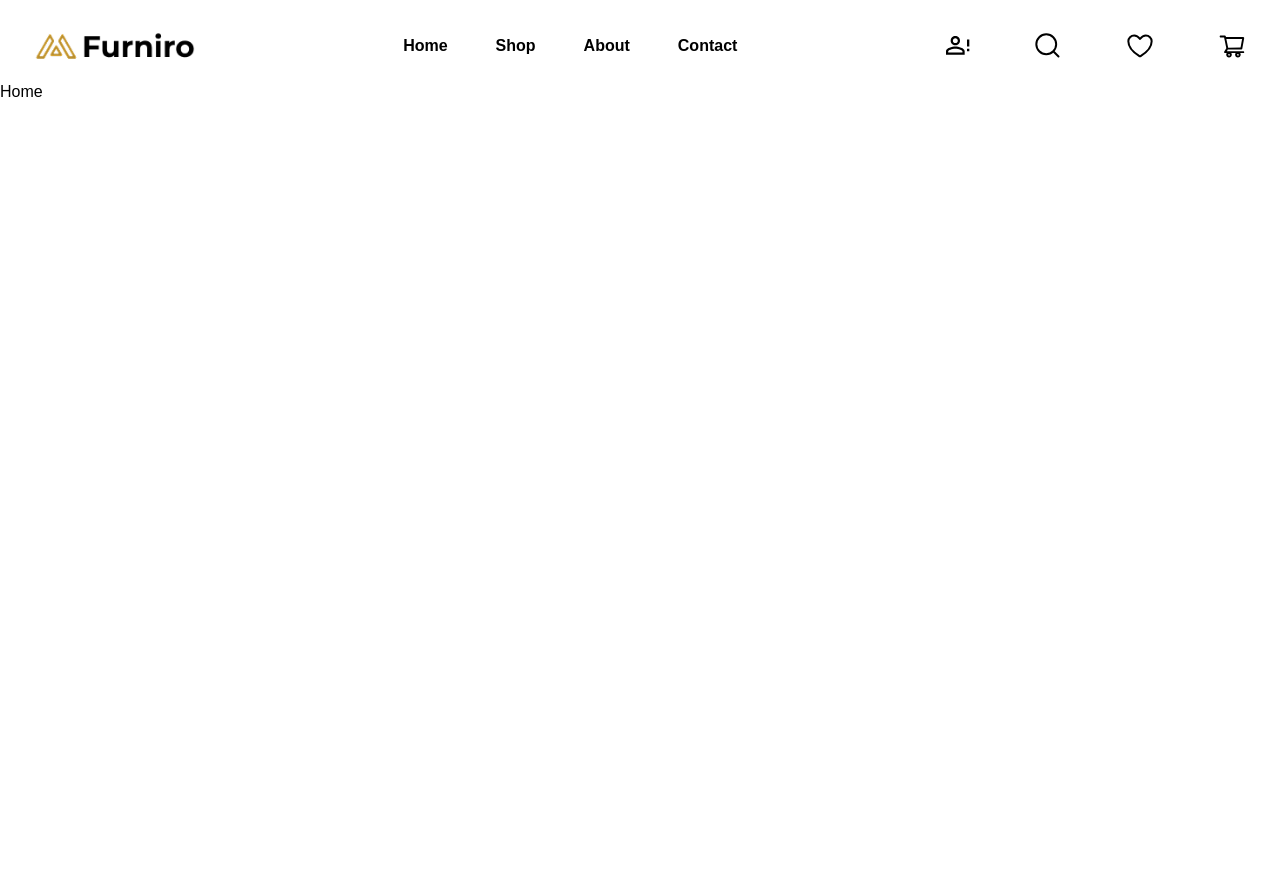
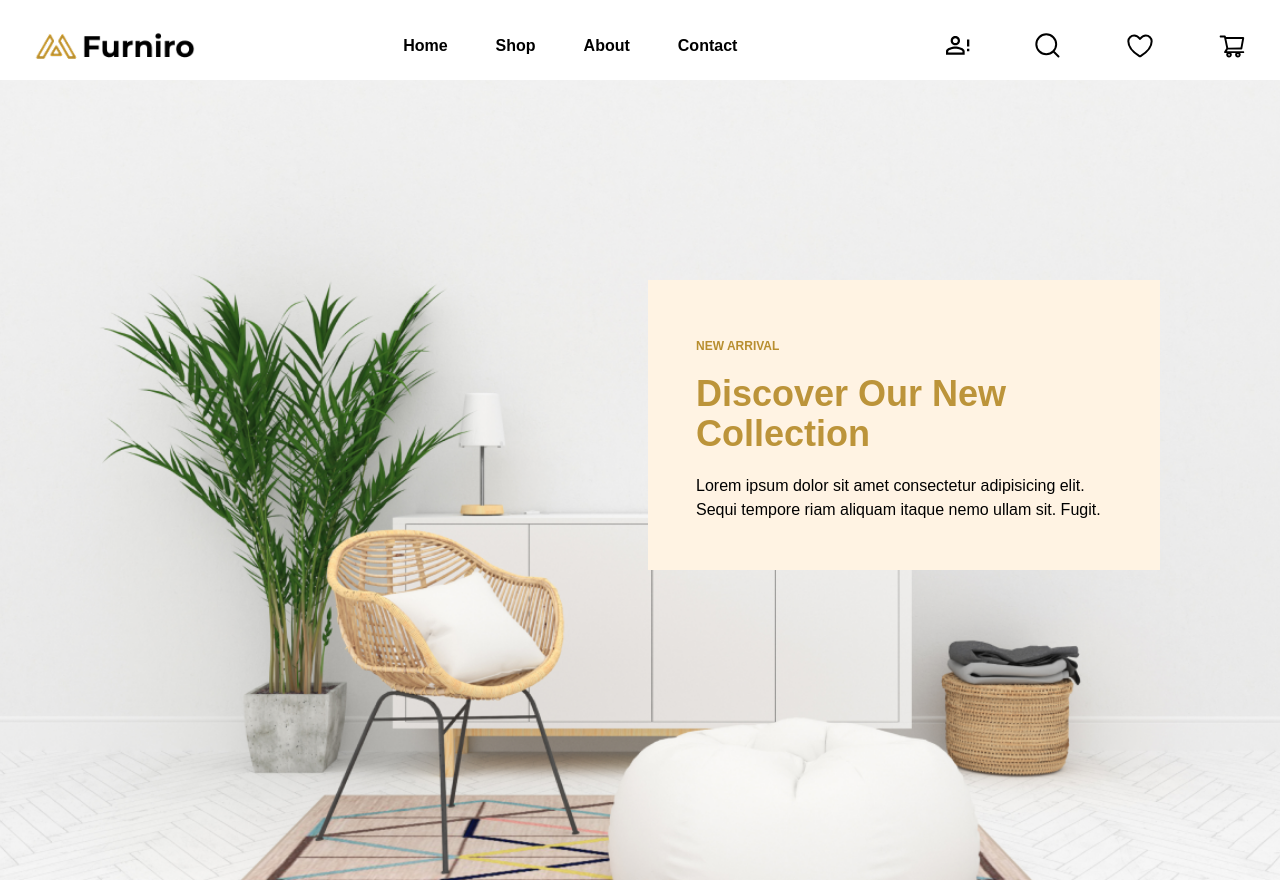
Before and after one commit to MrOLU24/INWOOD, a React (Vite) app: page / in a window 1280 px wide. Before the commit the page ends 800 px from the top, so only its background shows below. Built offline with nearby package versions, Linux system fonts and the light colour scheme.

Commit message:
home background added

```diff
--- a/src/sections/Home.jsx
+++ b/src/sections/Home.jsx
@@ -1,13 +1,25 @@
-import React from 'react';
+import React from "react";
 
 const Home = () => {
-    return (
-      <main>
-        <div>
-            <h1>Home</h1>
+  return (
+    <main className="relative w-full h-screen">
+      {/* Background Image */}
+      <img
+        src="./images/bg.png"
+        alt="Furniture"
+        className="w-full h-full object-cover"
+      />
+
+      {/* Overlay Text */}
+      <div className="absolute inset-0 flex flex-col justify-self-end my-78  md:m-30  text-white bg-opacity-50">
+        <div className="bg-[#FFF3E3] max-w-lg w-full p-2 md:p-12 mt-20">
+        <p className="text-[#B88e2f] text-xs pt-2.5 font-bold uppercase mb-5">New Arrival</p>
+        <h1 className="text-[#BC943A] text-3xl md:text-4xl font-extrabold">Discover Our New Collection</h1>
+        <p className="text-black mt-5">Lorem ipsum dolor sit amet consectetur adipisicing elit. Sequi tempore riam aliquam itaque nemo ullam sit. Fugit.</p>
         </div>
-      </main>
-    );
+      </div>
+    </main>
+  );
 };
 
 export default Home;
```
Also changed, not shown: src/index.css (+19 -0 lines), public/images/bg.png (renamed from public/images/bghero.png).
